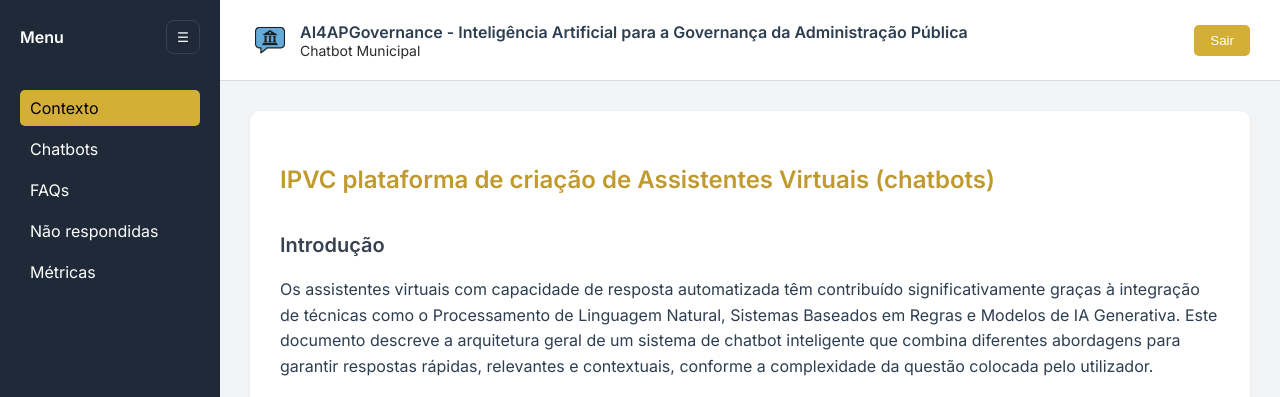
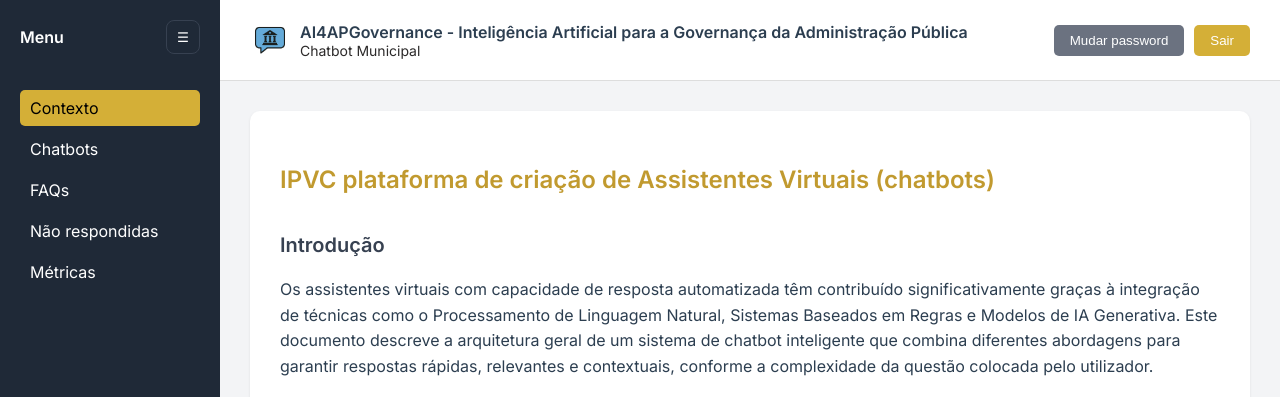
Before and after one commit to Danielramos07/DEV_CHATBOT_CMVC, a Flask app: page /contexto in a window 1280 px wide. Shown: the top 397 px of the page. Run offline with Flask 3, Linux system fonts and the light colour scheme; the visitor is signed in with stand-in values (Sample User, id 1); data that the repository does not hold is empty; parts of the project's set-up code (start-up, migrations or seed data) failed here and were passed over; some libraries are stand-ins or nearby versions.

Commit message:
final changes

```diff
--- a/backoffice/app/auth.py
+++ b/backoffice/app/auth.py
@@ -1,6 +1,6 @@
-from flask import Blueprint, request, render_template, session, redirect, url_for, flash
+from flask import Blueprint, request, render_template, session, redirect, url_for, flash, jsonify
 from functools import wraps
-from werkzeug.security import check_password_hash
+from werkzeug.security import check_password_hash, generate_password_hash
 from .db import get_conn
 
 app = Blueprint('auth', __name__)
@@ -43,3 +43,46 @@ def logout():
     flash('Logout realizado com sucesso!', 'success')
     # After leaving admin area, send user back to public home instead of login
     return redirect(url_for('admin.home'))
+
+
+@app.route('/change-password', methods=['POST'])
+@login_required
+def change_password():
+    current_password = (request.form.get('current_password') or '').strip()
+    new_password = (request.form.get('new_password') or '').strip()
+    confirm_password = (request.form.get('confirm_password') or '').strip()
+    admin_id = session.get('admin_id')
+
+    if not current_password or not new_password or not confirm_password:
+        return jsonify({"success": False, "error": "Preencha todos os campos."}), 400
+
+    if new_password != confirm_password:
+        return jsonify({"success": False, "error": "A nova password e a confirmação não coincidem."}), 400
+
+    if len(new_password) < 4:
+        return jsonify({"success": False, "error": "A nova password tem de ter pelo menos 4 caracteres."}), 400
+
+    conn = get_conn()
+    cur = conn.cursor()
+
+    try:
+        cur.execute("SELECT password FROM administrador WHERE admin_id = %s", (admin_id,))
+        row = cur.fetchone()
+
+        if not row or not row[0] or not check_password_hash(row[0], current_password):
+            return jsonify({"success": False, "error": "A password atual está incorreta."}), 400
+
+        new_password_hash = generate_password_hash(
+            new_password,
+            method="pbkdf2:sha256",
+            salt_length=16,
+        )
+        cur.execute(
+            "UPDATE administrador SET password = %s WHERE admin_id = %s",
+            (new_password_hash, admin_id),
+        )
+        conn.commit()
+        return jsonify({"success": True, "message": "Password alterada com sucesso."})
+    finally:
+        cur.close()
+        conn.close()
--- a/backoffice/app/services/rag.py
+++ b/backoffice/app/services/rag.py
@@ -85,7 +85,6 @@ def _extract_pdf_pages(file_path):
     pages = []
     with open(file_path, "rb") as f:
         reader = PyPDF2.PdfReader(f)
-        if not _try_decrypt_pdf(reader):
         if not _try_decrypt_pdf(reader):
             raise ValueError("PDF is encrypted")
         for idx, page in enumerate(reader.pages, start=1):
--- a/backoffice/app/static/css/components.css
+++ b/backoffice/app/static/css/components.css
@@ -23,7 +23,13 @@ header .bot-info img {
   font-size: 14px;
 }
 
-#publicarBtn {
+.header-actions {
+  display: flex;
+  align-items: center;
+  gap: 10px;
+}
+
+.header-action-btn {
   background: #d4af37;
   color: white;
   border: none;
@@ -33,8 +39,51 @@ header .bot-info img {
   transition: background 0.3s;
 }
 
-#publicarBtn:hover {
+.header-action-btn:hover {
   background: #e0c565;
+}
+
+.header-action-btn.secondary {
+  background: #6b7280;
+}
+
+.header-action-btn.secondary:hover {
+  background: #4b5563;
+}
+
+.auth-modal-feedback {
+  display: none;
+  margin-bottom: 12px;
+  padding: 10px 12px;
+  border-radius: 8px;
+  font-size: 14px;
+}
+
+.auth-modal-feedback.success {
+  display: block;
+  background: #ecfdf5;
+  color: #166534;
+  border: 1px solid #bbf7d0;
+}
+
+.auth-modal-feedback.error {
+  display: block;
+  background: #fef2f2;
+  color: #991b1b;
+  border: 1px solid #fecaca;
+}
+
+.auth-modal-actions {
+  display: flex;
+  justify-content: flex-end;
+  gap: 10px;
+  margin-top: 8px;
+}
+
+.auth-modal-actions button {
+  width: auto;
+  margin-bottom: 0;
+  min-width: 130px;
 }
 
 form input,
--- a/backoffice/app/static/js/chatbot-tabela.js
+++ b/backoffice/app/static/js/chatbot-tabela.js
@@ -249,6 +249,7 @@ async function carregarTabelaBots() {
       <table class="bots-tabela">
         <thead>
           <tr>
+            <th>ID</th>
             <th>Nome</th>
             <th>Descrição</th>
             <th>Endereço de Publicação</th>
@@ -265,6 +266,7 @@ async function carregarTabelaBots() {
             .map(
               (bot) => `
             <tr data-chatbot-id="${bot.chatbot_id}">
+              <td>${bot.chatbot_id ?? "-"}</td>
               <td>${bot.nome || "-"}</td>
               <td>${bot.descricao || "-"}</td>
               <td>${bot.endereco || "-"}</td>
--- a/backoffice/app/static/js/navigation.js
+++ b/backoffice/app/static/js/navigation.js
@@ -1,22 +1,4 @@
 document.addEventListener("DOMContentLoaded", async () => {
-  const publicarBtn = document.getElementById("publicarBtn");
-  if (publicarBtn) {
-    publicarBtn.addEventListener("click", () => {
-      const botItem = document.querySelector(".bot-item.expanded");
-      if (!botItem) return;
-
-      const statusSpan = botItem.querySelector(".status");
-      const dataAtual = new Date().toLocaleDateString('pt-PT', {
-        day: '2-digit',
-        month: 'short',
-        year: 'numeric'
-      });
-
-      statusSpan.textContent = `Estado: Publicado - Município • ${dataAtual}`;
-      botItem.classList.remove("nao-publicado");
-    });
-  }
-
   const chatbotId = localStorage.getItem("chatbotSelecionado");
 
   // Sync global active chatbot from server (avoid stale localStorage across admins).
@@ -34,10 +16,12 @@ document.addEventListener("DOMContentLoaded", async () => {
 
   if (chatbotId) {
     window.chatbotSelecionado = parseInt(chatbotId);
-    const fonte = localStorage.getItem(`fonteSelecionada_bot${chatbotId}`) || "faq";
+    const fonte =
+      localStorage.getItem(`fonteSelecionada_bot${chatbotId}`) || "faq";
     window.fonteSelecionada = fonte;
 
-    const dropdown = document.querySelector(`.bot-item[data-chatbot-id="${chatbotId}"]`)
+    const dropdown = document
+      .querySelector(`.bot-item[data-chatbot-id="${chatbotId}"]`)
       ?.parentElement?.querySelector(".bot-dropdown");
     if (dropdown) {
       selecionarFonte(fonte, dropdown);
@@ -57,11 +41,18 @@ document.addEventListener("DOMContentLoaded", async () => {
     carregarChatbots();
   }
 
-  if (window.location.pathname.includes("respostas.html") && typeof mostrarRespostas === "function") {
+  if (
+    window.location.pathname.includes("respostas.html") &&
+    typeof mostrarRespostas === "function"
+  ) {
     mostrarRespostas();
   }
 
-  if (window.location.pathname.includes("recursos.html") && chatbotId && typeof mostrarRespostas === "function") {
+  if (
+    window.location.pathname.includes("recursos.html") &&
+    chatbotId &&
+    typeof mostrarRespostas === "function"
+  ) {
     mostrarRespostas();
   }
 });
--- a/backoffice/app/templates/base_admin.html
+++ b/backoffice/app/templates/base_admin.html
@@ -134,13 +134,24 @@
               <div class="bot-subtext">Chatbot Municipal</div>
             </div>
           </div>
+          <div class="header-actions">
             <button
-            id="publicarBtn"
+              id="changePasswordBtn"
+              class="header-action-btn secondary"
+              type="button"
+              onclick="abrirModalMudarPassword()"
+            >
+              Mudar password
+            </button>
+            <button
+              id="logoutBtn"
+              class="header-action-btn"
               data-href="{{ url_for('auth.logout') }}"
               onclick="window.location.href=this.dataset.href;"
             >
               Sair
             </button>
+          </div>
         </header>
         <div
           id="indicadorVideoJob"
@@ -220,6 +231,48 @@
               <button id="btnConfirmarCancelVideoJob">Confirmar</button>
               <button onclick="fecharModalCancelVideoJob()">Voltar</button>
             </div>
+          </div>
+        </div>
+        <div
+          id="modalMudarPassword"
+          class="modal-overlay"
+          style="display: none"
+        >
+          <div class="modal-box modal-box-confirmacao" style="max-width: 520px">
+            <h2>Mudar password</h2>
+            <div id="changePasswordFeedback" class="auth-modal-feedback"></div>
+            <form id="changePasswordForm">
+              <label for="currentPasswordInput">Password atual</label>
+              <input
+                id="currentPasswordInput"
+                name="current_password"
+                type="password"
+                autocomplete="current-password"
+                required
+              />
+              <label for="newPasswordInput">Nova password</label>
+              <input
+                id="newPasswordInput"
+                name="new_password"
+                type="password"
+                autocomplete="new-password"
+                required
+              />
+              <label for="confirmPasswordInput">Confirmar nova password</label>
+              <input
+                id="confirmPasswordInput"
+                name="confirm_password"
+                type="password"
+                autocomplete="new-password"
+                required
+              />
+              <div class="auth-modal-actions">
+                <button type="button" onclick="fecharModalMudarPassword()">
+                  Cancelar
+                </button>
+                <button type="submit">Guardar</button>
+              </div>
+            </form>
           </div>
         </div>
         {% block content %}{% endblock %}
@@ -390,6 +443,87 @@
     <script src="{{ url_for('static', filename='js/sidebar.js') }}"></script>
     <script src="{{ url_for('static', filename='js/toggleChat.js') }}"></script>
     <script src="{{ url_for('static', filename='js/video-status.js') }}"></script>
+    <script>
+      function abrirModalMudarPassword() {
+        const modal = document.getElementById("modalMudarPassword");
+        const form = document.getElementById("changePasswordForm");
+        const feedback = document.getElementById("changePasswordFeedback");
+        if (feedback) {
+          feedback.textContent = "";
+          feedback.className = "auth-modal-feedback";
+        }
+        if (form) form.reset();
+        if (modal) modal.style.display = "flex";
+        const currentInput = document.getElementById("currentPasswordInput");
+        if (currentInput) window.setTimeout(() => currentInput.focus(), 0);
+      }
+
+      function fecharModalMudarPassword() {
+        const modal = document.getElementById("modalMudarPassword");
+        if (modal) modal.style.display = "none";
+      }
+
+      document.addEventListener("DOMContentLoaded", function () {
+        const form = document.getElementById("changePasswordForm");
+        const modal = document.getElementById("modalMudarPassword");
+        const feedback = document.getElementById("changePasswordFeedback");
+
+        function setFeedback(kind, message) {
+          if (!feedback) return;
+          feedback.textContent = message || "";
+          feedback.className = "auth-modal-feedback" + (kind ? ` ${kind}` : "");
+        }
+
+        if (modal) {
+          modal.addEventListener("click", function (event) {
+            if (event.target === modal) fecharModalMudarPassword();
+          });
+        }
+
+        document.addEventListener("keydown", function (event) {
+          if (event.key === "Escape" && modal && modal.style.display !== "none") {
+            fecharModalMudarPassword();
+          }
+        });
+
+        if (!form) return;
+
+        form.addEventListener("submit", async function (event) {
+          event.preventDefault();
+          setFeedback("", "");
+
+          const submitBtn = form.querySelector('button[type="submit"]');
+          if (submitBtn) submitBtn.disabled = true;
+
+          try {
+            const res = await fetch("{{ url_for('auth.change_password') }}", {
+              method: "POST",
+              body: new FormData(form),
+            });
+            const data = await res.json();
+
+            if (!res.ok || !data.success) {
+              setFeedback(
+                "error",
+                data.error || "Não foi possível alterar a password.",
+              );
+              return;
+            }
+
+            setFeedback(
+              "success",
+              data.message || "Password alterada com sucesso.",
+            );
+            form.reset();
+            window.setTimeout(fecharModalMudarPassword, 1200);
+          } catch (error) {
+            setFeedback("error", "Erro ao comunicar com o servidor.");
+          } finally {
+            if (submitBtn) submitBtn.disabled = false;
+          }
+        });
+      });
+    </script>
     {% block extra_scripts %}{% endblock %}
   </body>
 </html>
```
Lines whose indentation alone changed are shown as unchanged.
